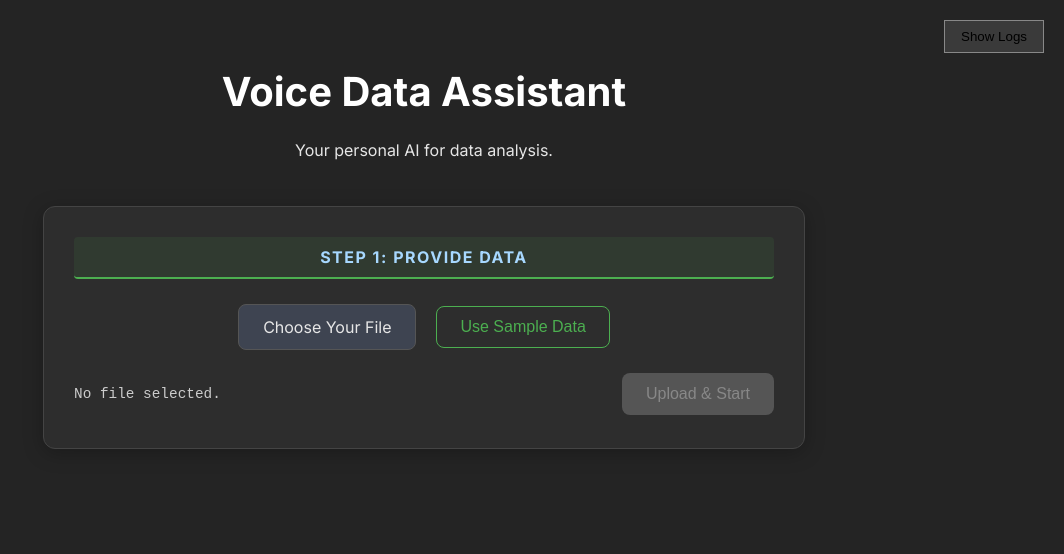
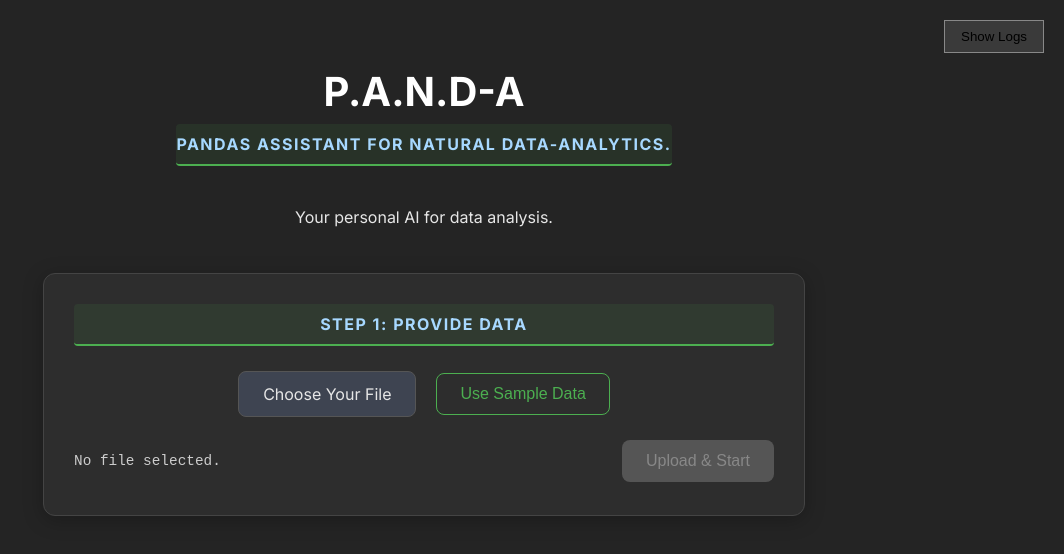
Before and after one commit to IDKSAM27/P.A.N.D-A, a React (Create React App) app in the folder frontend/: page / in a window 1280 px wide. Shown: the top 554 px of the page, without its empty margins (216-1280 px from the left). Built offline with nearby package versions, Linux system fonts and the light colour scheme.

Commit message:
<h1><h2> bugs solved and updated

```diff
--- a/frontend/src/App.js
+++ b/frontend/src/App.js
@@ -84,7 +84,8 @@ function App() {
       </button>
 
       <header className="App-header">
-        <h1>Voice Data Assistant</h1>
+        <h1>P.A.N.D-A</h1>
+        <h2>Pandas Assistant for Natural Data-Analytics.</h2>
         <p>Your personal AI for data analysis.</p>
 
         <div className="container upload-container">
```
